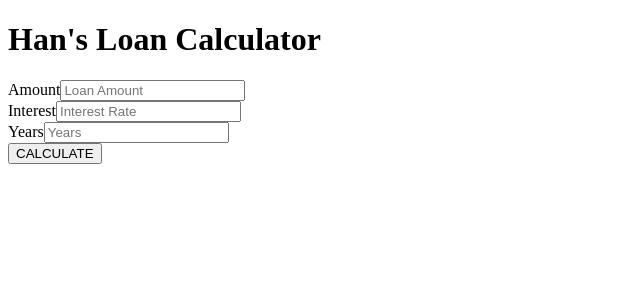
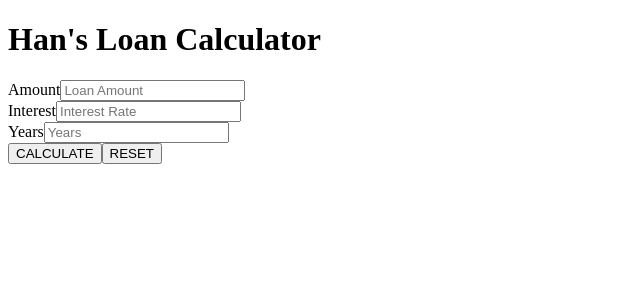
Before and after one commit to hanvnguyen94/loan-calculator, a React (Create React App) app: page / in a window 1280 px wide. Shown: the top 300 px of the page, without its empty margins (0-640 px from the left). Built offline with nearby package versions, Linux system fonts and the light colour scheme.

Commit message:
added reset button

```diff
--- a/src/components/Calculator.js
+++ b/src/components/Calculator.js
@@ -96,6 +96,24 @@ const Calculator = () => {
     return true
   }
 
+  // function to reset the calculator
+
+  const resetCalculator = () => {
+    // set state to be empty again
+    setUserInput({
+      amount: '',
+      interest: '',
+      years: '',
+    })
+
+    setResults({
+      monthlyPayment: '',
+      totalPayment: '',
+      totalInterest: '',
+      isResult: false,
+    })
+  }
+
 
   return (
     <FormContainer>
@@ -145,7 +163,13 @@ const Calculator = () => {
 
               <Button type='submit' variant='primary'>
                 CALCULATE
-        </Button>
+              </Button>
+
+              <Form.Control
+                value='RESET'
+                type='button'
+                onClick={resetCalculator}
+              />
 
             </Form>
           </>
@@ -160,8 +184,8 @@ const Calculator = () => {
               <Col>
                 <h4>
                   Loan amount: ${userInput.amount} <br />
-          Interest: {userInput.interest}% <br />
-          Years to repay: {userInput.years} years <br />
+                  Interest: {userInput.interest}% <br />
+                  Years to repay: {userInput.years} years <br />
                 </h4>
               </Col>
             </Row>
@@ -170,11 +194,17 @@ const Calculator = () => {
               <Col>
                 <h4>
                   Monthly Payment: ${results.monthlyPayment} <br />
-            Total Payments: {results.totalPayment} <br />
-            Total Interest: {results.totalInterest}% <br />
+                  Total Payments: {results.totalPayment} <br />
+                  Total Interest: {results.totalInterest}% <br />
                 </h4>
               </Col>
             </Row>
+
+            <Form.Control
+              value='RESET'
+              type='button'
+              onClick={resetCalculator}
+            />
           </>
         )}
     </FormContainer>
```
